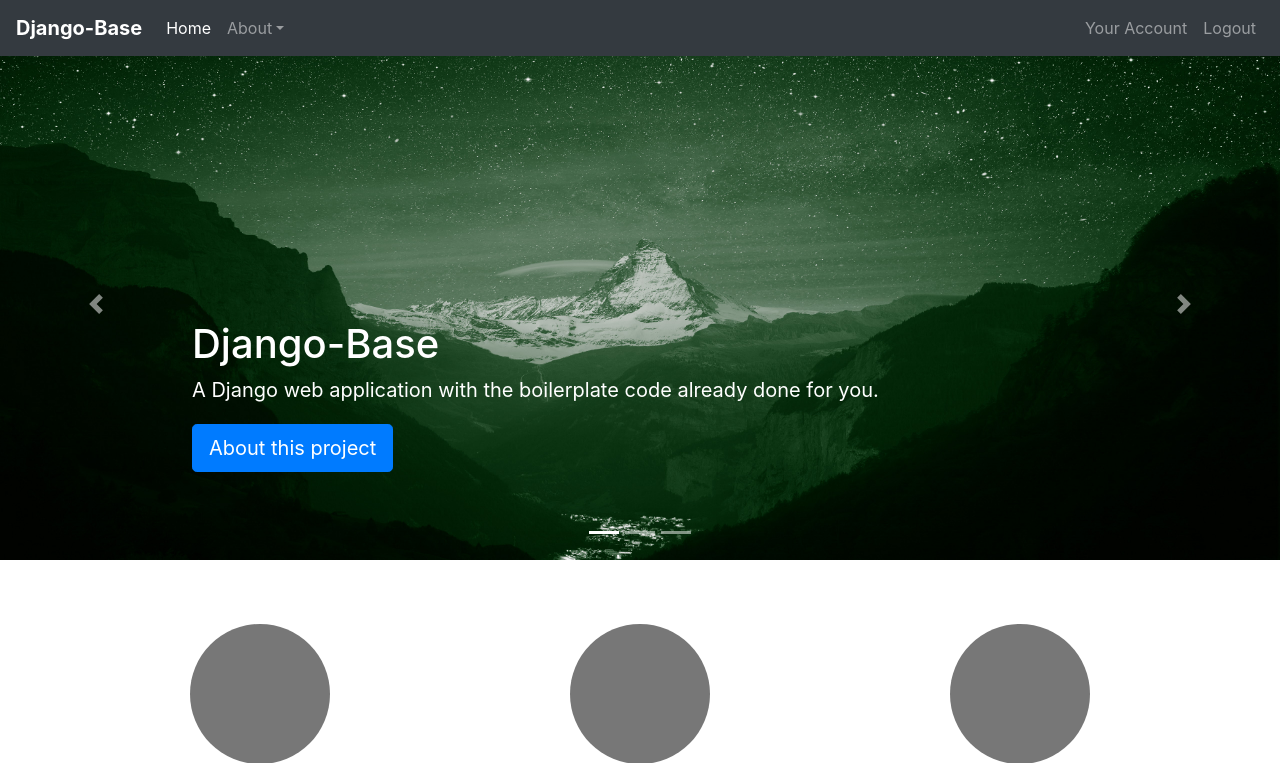
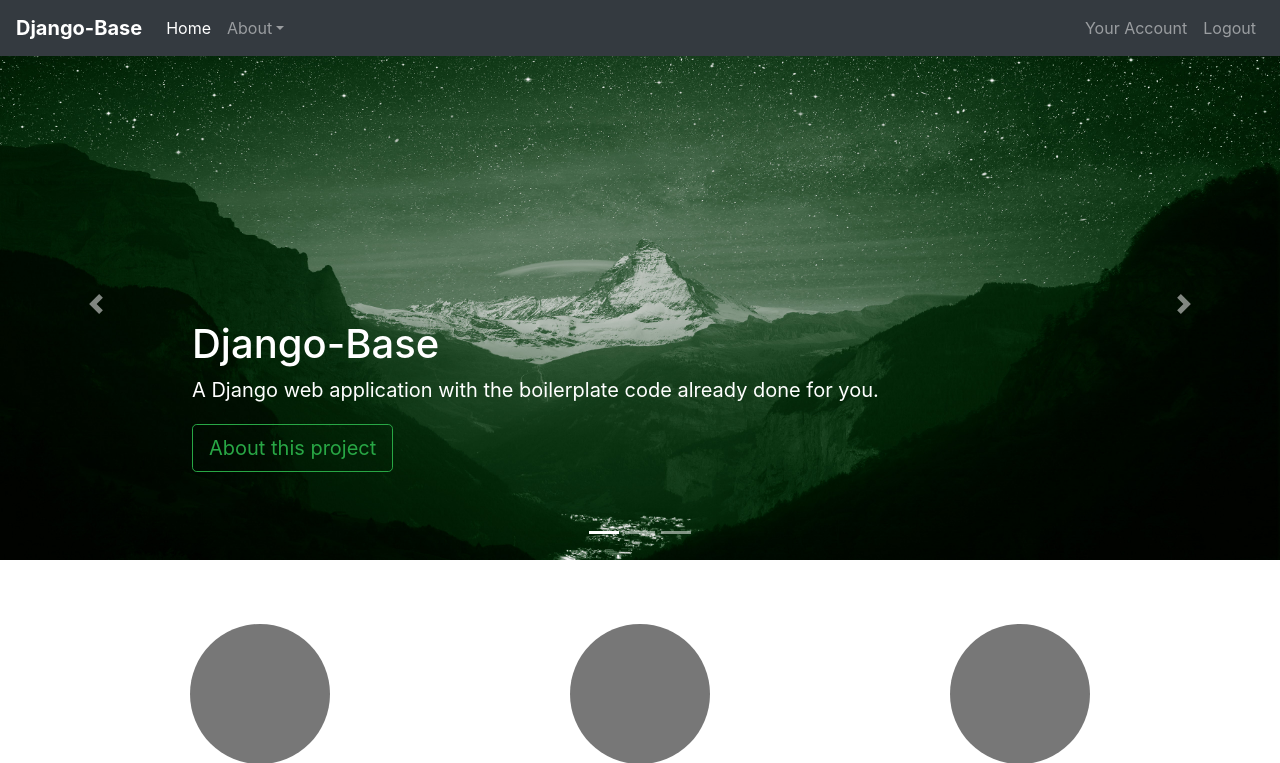
Before and after one commit to eric-newcomer/django-base, a Django app: page / in a window 1280 px wide. Shown: the top 763 px of the page. Run offline with Django 3.2, Linux system fonts and the light colour scheme; some libraries are stand-ins or nearby versions.

Commit message:
Fix first slide button

```diff
--- a/main/templates/main/base.html
+++ b/main/templates/main/base.html
@@ -74,7 +74,7 @@
                             <h1>Django-Base</h1>
                             <p>A Django web application with the boilerplate code already done for you.</p>
                             <p>
-                                <a class="btn btn-lg btn-primary" href="#" role="button">About this project</a>
+                                <a class="btn btn-lg btn-outline-success" href="#" role="button">About this project</a>
                             </p>
                         </div>
                     </div>
```
